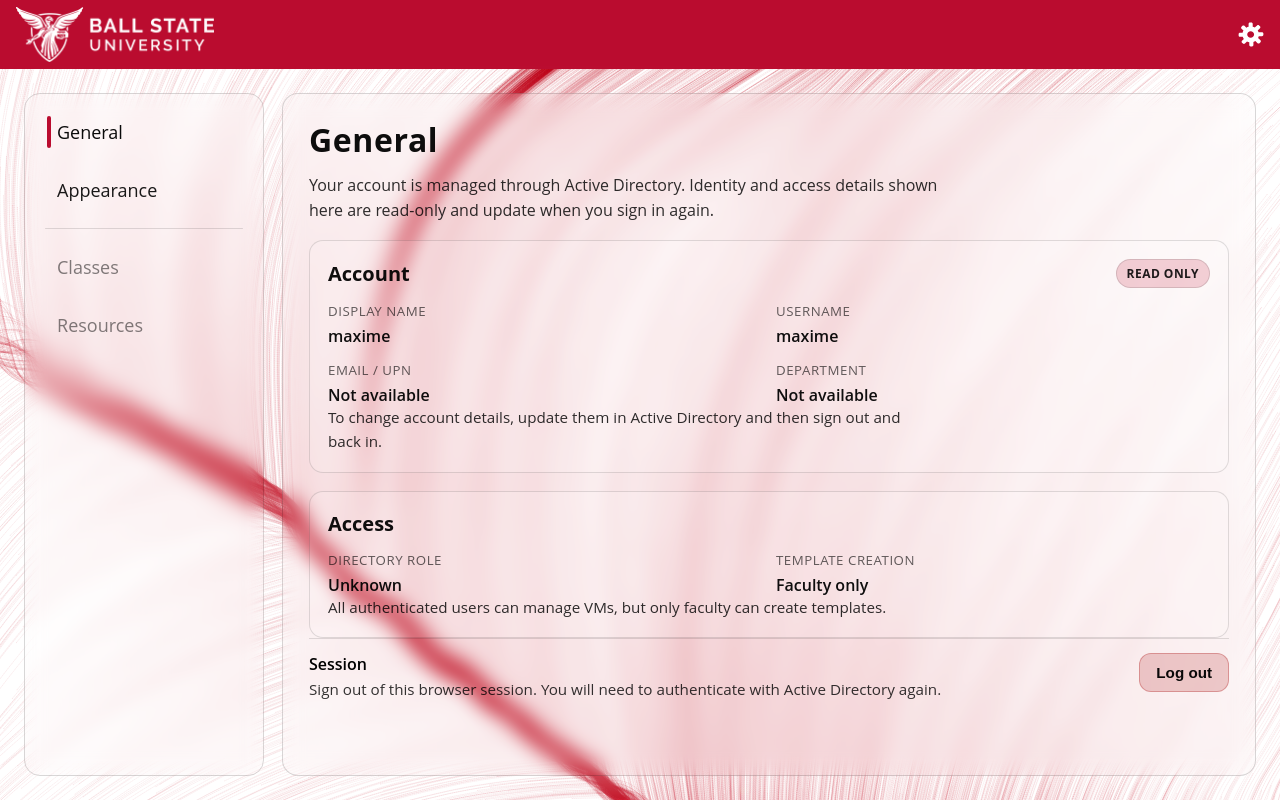
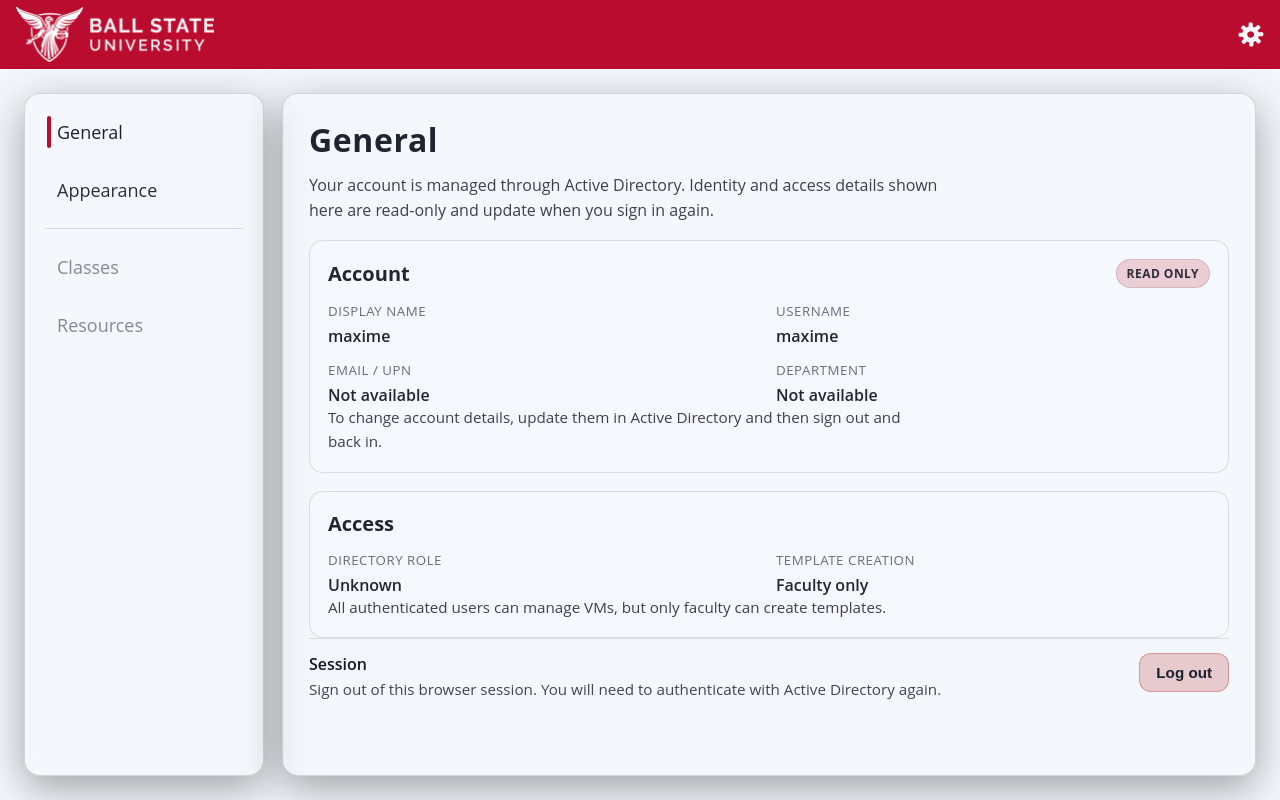
Before and after one commit to maximehp/capstoneDev, a Django app: page /settings/ in a window 1280 px wide. Run offline with Django 5.2, Linux system fonts and the light colour scheme; a user stored in the database is signed in; some libraries are stand-ins or nearby versions.

Commit message:
Fix light theme rendering regressions

```diff
--- a/static/css/base.css
+++ b/static/css/base.css
@@ -8,6 +8,7 @@
 body {
     margin: 0;
     padding: 0;
+    background-color: var(--bg);
     color: rgb(var(--text));
 }
 
--- a/static/css/home.css
+++ b/static/css/home.css
@@ -41,7 +41,7 @@
 
     border-radius: 18px;
     border: 1px solid rgba(var(--contrast), 0.15);
-    box-shadow: 0 12px 40px rgba(var(--tertiary-color), 0.30);
+    box-shadow: 0 12px 40px rgba(0, 0, 0, 0.30);
 
     backdrop-filter: blur(10px);
     -webkit-backdrop-filter: blur(10px);
--- a/static/css/login.css
+++ b/static/css/login.css
@@ -11,7 +11,8 @@
     border-radius: 16px;
 
     border: 1px solid rgba(var(--contrast), 0.15);
-    box-shadow: 0 12px 40px rgba(var(--tertiary-color), 0.35);
+    box-shadow: 0 12px 40px rgba(0, 0, 0, 0.35);
+    background: rgba(var(--tertiary-color), 0.12);
 
     backdrop-filter: blur(10px);
     -webkit-backdrop-filter: blur(10px);
@@ -31,7 +32,7 @@
     border-radius: 10px;
     border: 1px solid rgba(255, 90, 90, 0.40);
     background: rgba(255, 90, 90, 0.12);
-    color: rgba(255, 210, 210, 0.95);
+    color: rgba(var(--status-danger-text), 0.95);
 }
 
 .auth-form {
--- a/static/css/settings.css
+++ b/static/css/settings.css
@@ -11,7 +11,8 @@
     border-radius: 16px;
 
     border: 1px solid rgba(var(--contrast), 0.15);
-    box-shadow: 0 12px 40px rgba(var(--tertiary-color), 0.35);
+    box-shadow: 0 12px 40px rgba(0, 0, 0, 0.35);
+    background: rgba(var(--tertiary-color), 0.12);
 
     backdrop-filter: blur(10px);
     -webkit-backdrop-filter: blur(10px);
@@ -95,7 +96,7 @@
     border-radius: 16px;
 
     border: 1px solid rgba(var(--contrast), 0.15);
-    box-shadow: 0 12px 40px rgba(var(--tertiary-color), 0.35);
+    box-shadow: 0 12px 40px rgba(0, 0, 0, 0.35);
 
     backdrop-filter: blur(10px);
     -webkit-backdrop-filter: blur(10px);
@@ -286,7 +287,7 @@
     border-radius: 999px;
 
     background: rgba(var(--primary-color), 0.30);
-    box-shadow: 0 10px 26px rgba(var(--tertiary-color), 0.25);
+    box-shadow: 0 10px 26px rgba(0, 0, 0, 0.25);
 
     transform: translateX(calc(var(--seg-index) * 100%));
     transition: transform 160ms ease, background 160ms ease, box-shadow 160ms ease;
--- a/static/css/themes/dark.css
+++ b/static/css/themes/dark.css
@@ -1,4 +1,6 @@
-:root {
+:root[data-theme="dark"] {
+    color-scheme: dark;
+
     --bg: #000000;
     --text: 255, 255, 255;
     --text-alt: 0, 0, 0;
@@ -9,6 +11,12 @@
     --tertiary-color: 0, 0, 0;
     --contrast: 255, 255, 255;
 
+    --backdrop-rgb: 0, 0, 0;
+    --backdrop-alpha: 0.40;
+    --status-danger-text: 255, 219, 219;
+    --status-success-text: 160, 255, 190;
+    --status-warn-text: 255, 214, 148;
+
     --vanta-color: #ba0c2f;
     --vanta-bg: #000000;
 }
--- a/static/css/themes/light.css
+++ b/static/css/themes/light.css
@@ -1,13 +1,22 @@
-:root {
-    --bg: #FFFFFF;
-    --text: 0, 0, 0;
+:root[data-theme="light"] {
+    color-scheme: light;
+
+    --bg: #f3f6fb;
+    --text: 20, 24, 38;
+    --text-alt: 255, 255, 255;
     --header-bg: #ba0c2f;
 
     --primary-color: 186, 12, 47;
     --secondary-color: 84, 88, 90;
     --tertiary-color: 255, 255, 255;
-    --contrast: 0, 0, 0;
+    --contrast: 20, 24, 38;
+
+    --backdrop-rgb: 15, 23, 42;
+    --backdrop-alpha: 0.24;
+    --status-danger-text: 131, 35, 35;
+    --status-success-text: 17, 108, 58;
+    --status-warn-text: 142, 88, 18;
 
     --vanta-color: #ba0c2f;
-    --vanta-bg: #FFFFFF;
+    --vanta-bg: #f3f6fb;
 }
--- a/templates/base.html
+++ b/templates/base.html
@@ -7,6 +7,28 @@
     <title>{% block title %}Capstone{% endblock %}</title>
 
     <link rel="stylesheet" href="{% static 'css/base.css' %}">
+    <script>
+        (function () {
+            function getThemePreference() {
+                var match = document.cookie.match(/(?:^|; )themePreference=([^;]+)/);
+                var pref = match ? decodeURIComponent(match[1]) : "system";
+
+                if (pref !== "light" && pref !== "dark" && pref !== "system") {
+                    pref = "system";
+                }
+
+                if (pref === "system") {
+                    pref = (window.matchMedia && window.matchMedia("(prefers-color-scheme: dark)").matches)
+                        ? "dark"
+                        : "light";
+                }
+
+                document.documentElement.setAttribute("data-theme", pref);
+            }
+
+            getThemePreference();
+        })();
+    </script>
     <link id="theme-light" rel="stylesheet" href="{% static 'css/themes/light.css' %}">
     <link id="theme-dark" rel="stylesheet" href="{% static 'css/themes/dark.css' %}">
 
```
Also changed, not shown: static/css/modals.css (+7 -7 lines).
